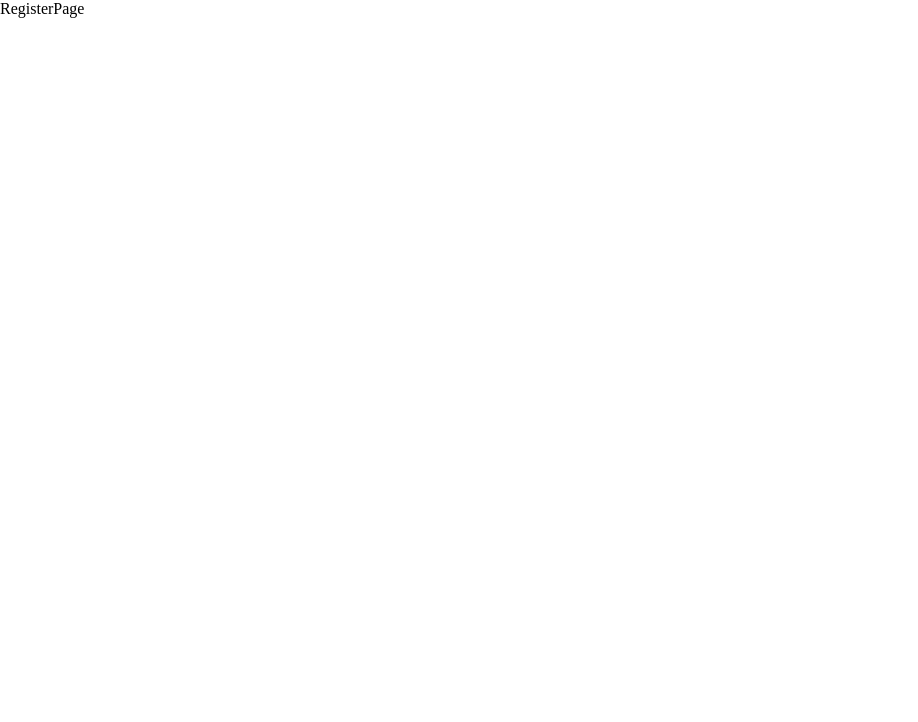
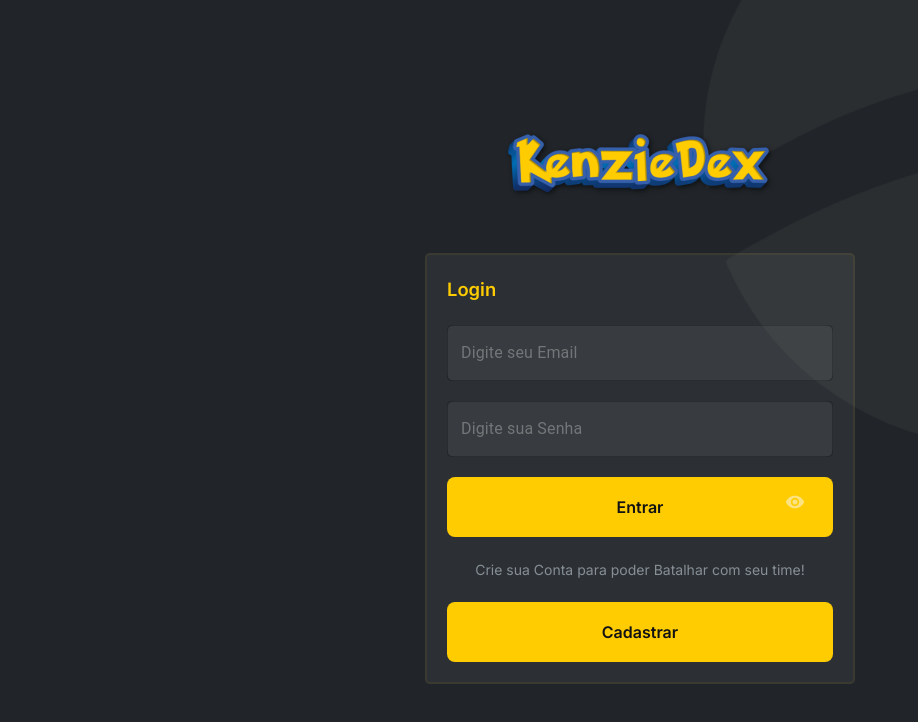
Before and after one commit to toledomg/Projeto-KenzieDex-M3-T15, a React (Vite) app: page /register in a window 1280 px wide. Shown: the top 722 px of the page, without its empty margins (0-918 px from the left). Built offline with nearby package versions, Linux system fonts and the light colour scheme; no server answers.

Commit message:
:bug: correção no showPassword na loginPage

```diff
--- a/src/components/Form/Input/index.tsx
+++ b/src/components/Form/Input/index.tsx
@@ -1,4 +1,10 @@
+/* eslint-disable jsx-a11y/no-static-element-interactions */
+/* eslint-disable jsx-a11y/click-events-have-key-events */
+import { useContext } from 'react';
 import { FieldError, UseFormRegisterReturn } from 'react-hook-form';
+import { MdVisibility, MdVisibilityOff } from 'react-icons/md';
+import { StyledFieldset, StyledShowPassSpan } from './style';
+import { UserContext } from '../../../providers/UserContext';
 import { StyledTextField } from '../../../styles/form';
 import { StyledParagraph } from '../../../styles/typography';
 
@@ -9,13 +15,22 @@ interface IInputProps {
   error?: FieldError;
 }
 
-const Input = ({ label, type, register, error }: IInputProps) => (
-  <fieldset>
-    <StyledTextField label={label} type={type} {...register} />
-    {error ? (
-      <StyledParagraph fontColor='red'>{error.message}</StyledParagraph>
-    ) : null}
-  </fieldset>
-);
+const Input = ({ label, type, register, error }: IInputProps) => {
+  const { isHidden, setIsHidden } = useContext(UserContext);
+  return (
+    <StyledFieldset>
+      <StyledTextField label={label} type={type} {...register} />
+      {error ? (
+        <StyledParagraph fontColor='red'>{error.message}</StyledParagraph>
+      ) : null}
+      <StyledShowPassSpan
+        id='visibility'
+        onClick={() => setIsHidden(!isHidden)}
+      >
+        {isHidden ? <MdVisibility /> : <MdVisibilityOff />}
+      </StyledShowPassSpan>
+    </StyledFieldset>
+  );
+};
 
 export default Input;
--- a/src/components/Form/Input/style.ts
+++ b/src/components/Form/Input/style.ts
@@ -6,3 +6,12 @@ export const StyledFieldset = styled.fieldset`
   flex-direction: column;
   gap: 8px;
 `;
+
+export const StyledShowPassSpan = styled.span`
+  position: fixed;
+  top: 492px;
+  right: 475px;
+
+  font-size: 20px;
+  color: #f8f9fa50;
+`;
--- a/src/pages/RegisterPage/index.tsx
+++ b/src/pages/RegisterPage/index.tsx
@@ -1,5 +1,24 @@
-import React from 'react';
+import { StyledLoginPage } from './style';
+import { StyledContainer, StyledGridBox } from '../../styles/grid';
+import { StyledTitle } from '../../styles/typography';
+import Header from '../../components/HeaderLogin';
+import LoginForm from '../../components/Form/LoginForm';
+import PokeballImg from '../../components/HeaderLogin/PokeballImg';
 
-const RegisterPage = () => <div>RegisterPage</div>;
+<PokeballImg />;
+const LoginPage = () => (
+  <StyledLoginPage>
+    <Header />
+    <StyledContainer>
+      <StyledGridBox>
+        <StyledTitle tag='h2' $fontSize='three'>
+          Login
+        </StyledTitle>
+        <LoginForm />
+      </StyledGridBox>
+    </StyledContainer>
+    <PokeballImg />
+  </StyledLoginPage>
+);
 
-export default RegisterPage;
+export default LoginPage;
--- /dev/null
+++ b/src/pages/RegisterPage/style.ts
@@ -0,0 +1,49 @@
+import styled from 'styled-components';
+
+export const StyledLoginPage = styled.main`
+  display: flex;
+  flex-direction: column;
+  align-items: center;
+  justify-content: center;
+  min-height: 100vh;
+
+  background-color: ${({ theme }) => theme.colors.gray3};
+
+  position: relative;
+
+  .flexGrid {
+    display: flex;
+    align-items: center;
+    justify-content: space-between;
+    gap: 50px;
+
+    .left,
+    .right {
+      width: 100%;
+    }
+
+    .formBox {
+      display: flex;
+      align-items: center;
+      flex-direction: column;
+      gap: 20px;
+
+      form,
+      button,
+      a {
+        width: 100%;
+      }
+
+      p {
+        max-width: 280px;
+      }
+    }
+
+    @media (max-width: 750px) {
+      flex-direction: column-reverse;
+      .ballsImage {
+        display: none;
+      }
+    }
+  }
+`;
```
Also changed, not shown: src/components/Form/LoginForm/index.tsx (+0 -8 lines), src/components/Form/LoginForm/style.ts (deleted, +0 -10 lines).
